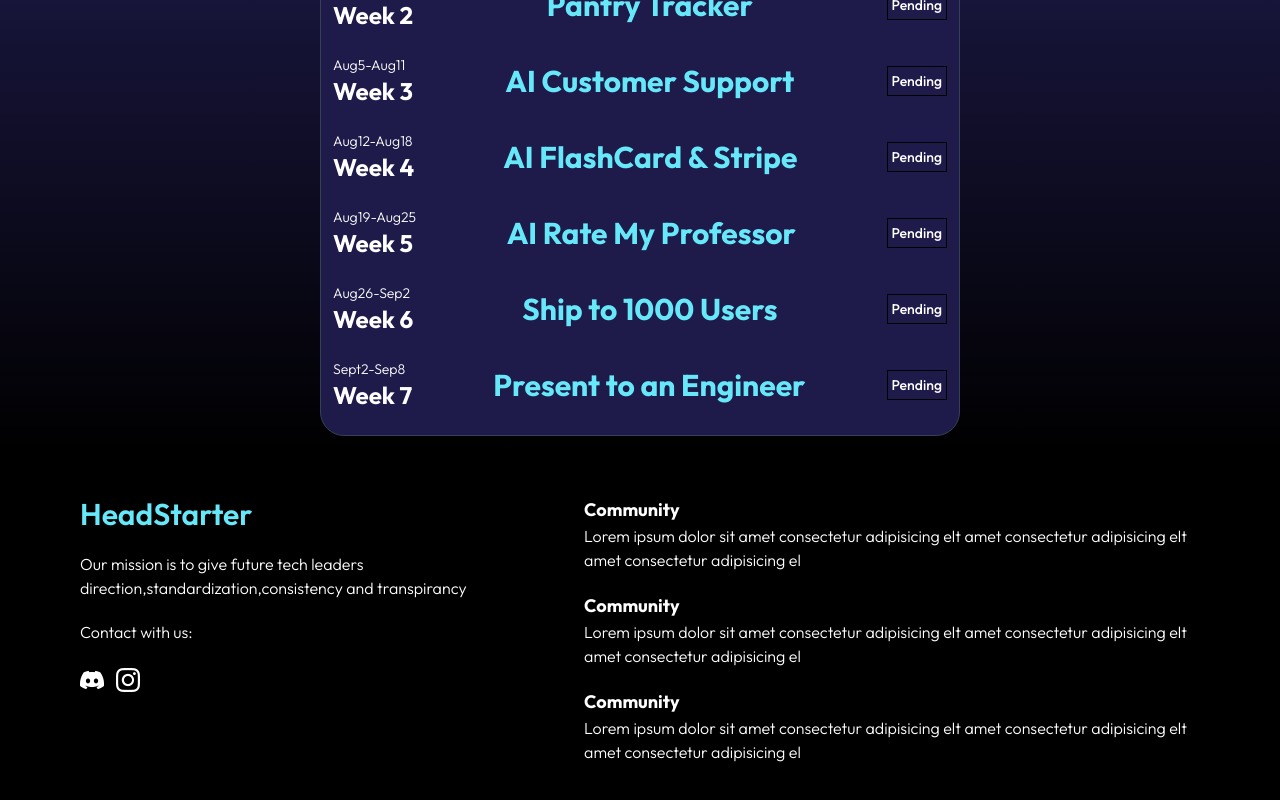
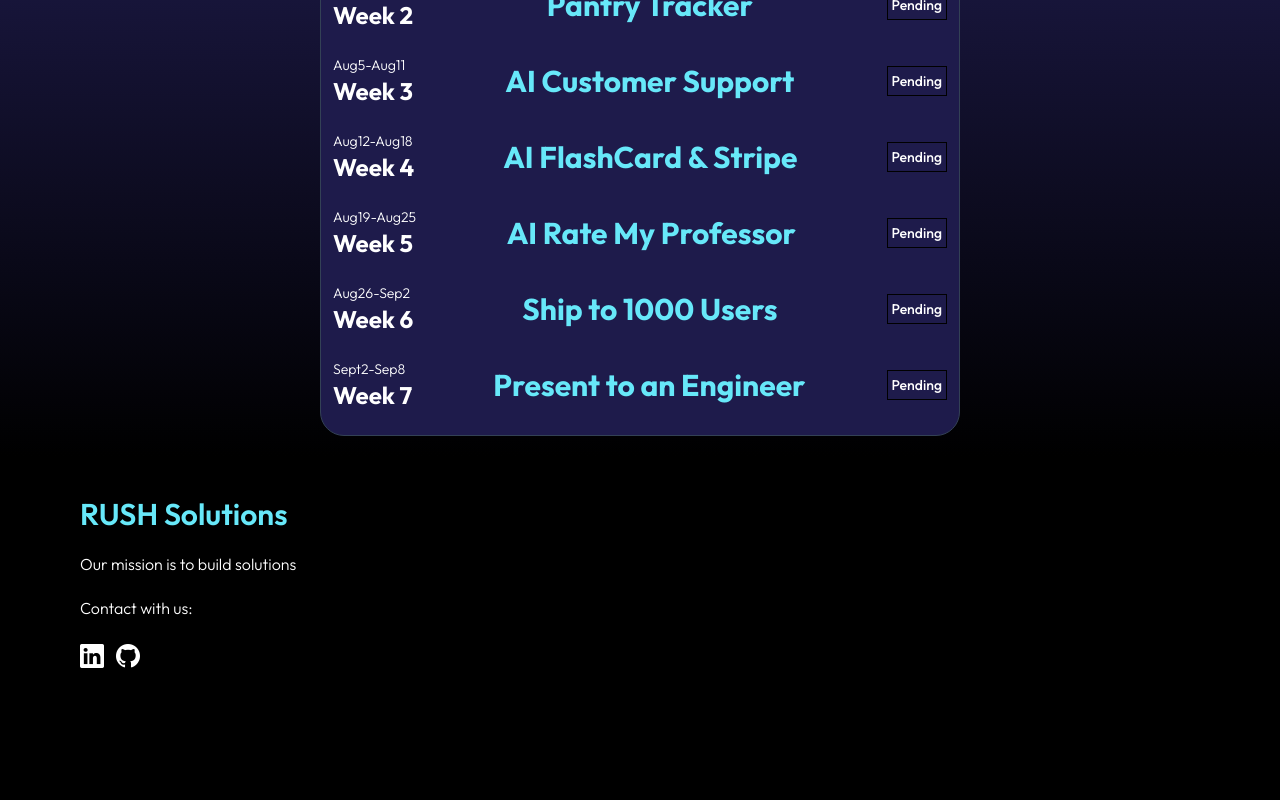
Before and after one commit to Subhan-hub1917/HeadStaterLandingPage, a Next.js app: page / in a window 1280 px wide. Shown: the part 1109-1909 px from the top of the page. After the commit the page ends 1821 px from the top, so only its background shows below. Built offline with nearby package versions, Linux system fonts and the light colour scheme.

Commit message:
Update Footer.jsx

```diff
--- a/app/components/Footer.jsx
+++ b/app/components/Footer.jsx
@@ -6,17 +6,22 @@ const Footer = () => {
     <motion.footer  initial={{opacity:0,translateY:100}} whileInView={{opacity:1,translateY:0}} viewport={{once:true}} transition={{duration:0.5,ease:'linear'}} className='lg:flex justify-between lg:px-20 outfit py-10 font-thin px-10 text-start  bg-black text-white'>
         <div className='space-y-5 pb-5 lg:pb-0'>
             <div className='space-y-5'>
-                <h1 className='text-3xl font-semibold text-cyan-300'>HeadStarter</h1>
-                <p>Our mission is to give future tech leaders direction,standardization,consistency and transpirancy</p>
+                <h1 className='text-3xl font-semibold text-cyan-300'>RUSH Solutions</h1>
+                <p>Our mission is to build solutions</p>
             </div>
-            <div className=''>
-                <p  className='pb-5'>Contact with us:</p>
-                <i className='bi bi-discord text-2xl pe-3'></i>
-                <i className='bi bi-instagram text-2xl '></i>
-            </div>
+           <div className=''>
+    <p className='pb-5'>Contact with us:</p>
+    <a href="https://www.linkedin.com/in/mdothamza" className='pe-3'>
+        <i className='bi bi-linkedin text-2xl'></i>
+    </a>
+    <a href="https://github.com/Subhan-hub1917">
+        <i className='bi bi-github text-2xl'></i>
+    </a>
+</div>
+
         </div>
         <div className='space-y-5'>
-            <div>
+{/*             <div>
                 <h1 className='text-lg font-bold'>Community</h1>
                 <p>Lorem ipsum dolor sit amet consectetur adipisicing elt amet consectetur adipisicing elt amet consectetur adipisicing el</p>
             </div>
@@ -27,7 +32,7 @@ const Footer = () => {
             <div>
                 <h1 className='text-lg font-bold'>Community</h1>
                 <p>Lorem ipsum dolor sit amet consectetur adipisicing elt amet consectetur adipisicing elt amet consectetur adipisicing el</p>
-            </div>
+            </div> */}
         </div>
     </motion.footer>
   )
```
